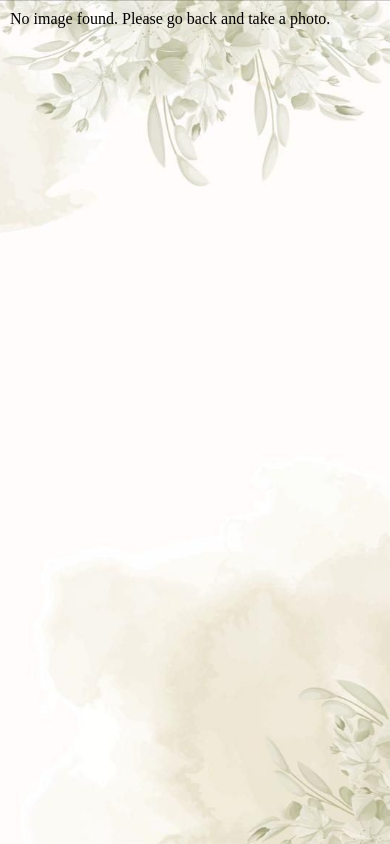
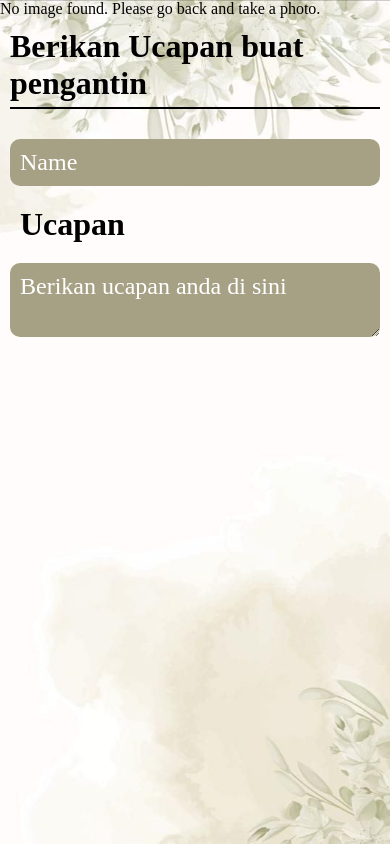
Before and after one commit to Darkryza/frontend-Wedding-app, a React (Vite) app: page /submit in a window 390 px wide. Built offline with nearby package versions, Linux system fonts and the light colour scheme; a web font is replaced by a local one.

Commit message:
siapkan submit ucapan

```diff
--- a/src/css/Submit.css
+++ b/src/css/Submit.css
@@ -8,5 +8,51 @@
   }
   .submit-container .img-container img {
     width: 100%;
+    height: 200px;
+    border-radius: 10px;
+  }
+
+  .submit-container .title {
+    padding: 10px;
+  }
+
+  .submit-container .title::after {
+    content: "";
+    display: block;
+    width: 100%;
+    height: 2px;
+    background-color: black;
+    margin: 5px auto 0 auto; /* top spacing + center */
+  }
+
+  .submit-container .submit-form-container {
+    display: flex;
+    flex-direction: column;
+    justify-content: center;
+    align-items: center;
+    gap: 20px;
+    padding: 20px;
+  }
+
+  .submit-container .submit-form-container input,
+  .submit-container .submit-form-container textarea {
+    width: 100%;
+    padding: 10px;
+    font-size: 1.5rem;
+    border: none;
+    border-radius: 10px;
+    background-color: var(--primary);
+    color: white;
+  }
+
+  .submit-container .submit-form-container input::placeholder,
+  .submit-container .submit-form-container textarea::placeholder {
+    color: white;
+  }
+
+  .submit-container .submit-form-container label {
+    align-self: flex-start;
+    font-size: 2rem;
+    font-weight: bolder;
   }
 }
--- a/src/pages/Submit.jsx
+++ b/src/pages/Submit.jsx
@@ -7,17 +7,29 @@ function Submit() {
 
   return (
     <div className="submit-container">
-      <div className="img-container">
-        {image ? (
-          <img src={image} alt="captured" />
-        ) : (
-          // <img
-          //   src="https://comptonhouseoffashion.co.uk/content/uploads/2019/11/Picture1-1.png"
-          //   alt="captured"
-          // />
-          <p>No image found. Please go back and take a photo.</p>
-        )}
+      {image ? (
+        <div className="img-container">
+          {/* <img src={image} alt="captured" /> */}
+          <img
+            src="https://comptonhouseoffashion.co.uk/content/uploads/2019/11/Picture1-1.png"
+            alt="captured"
+          />
+        </div>
+      ) : (
+        <p>No image found. Please go back and take a photo.</p>
+      )}
+      <div className="title">
+        <h1>Berikan Ucapan buat pengantin</h1>
       </div>
+      <form className="submit-form-container">
+        <input type="text" name="name" placeholder="Name" />
+        <label htmlFor="ucapan">Ucapan</label>
+        <textarea
+          name="ucapan"
+          id="ucapan"
+          placeholder="Berikan ucapan anda di sini"
+        ></textarea>
+      </form>
     </div>
   );
 }
```
